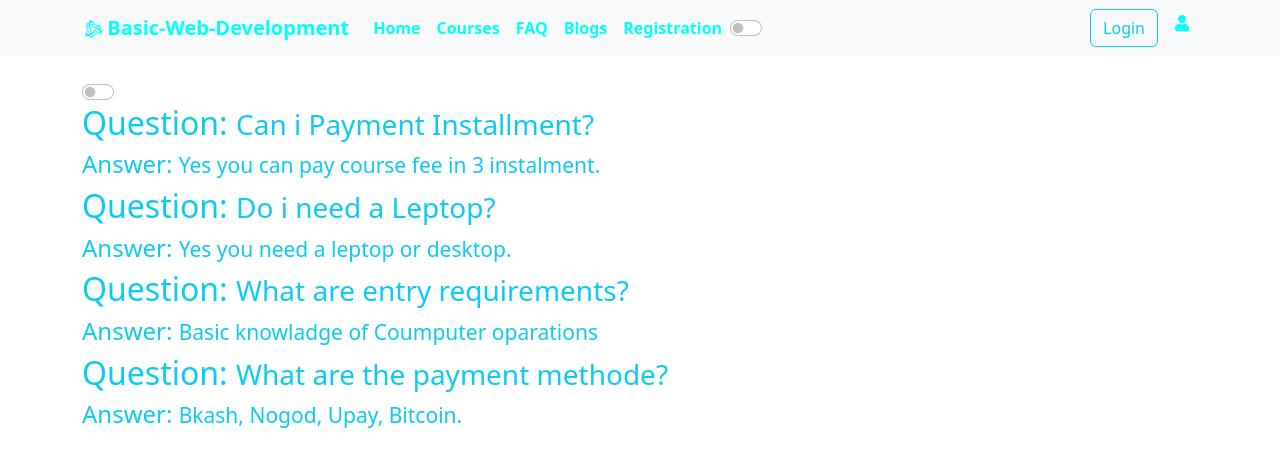
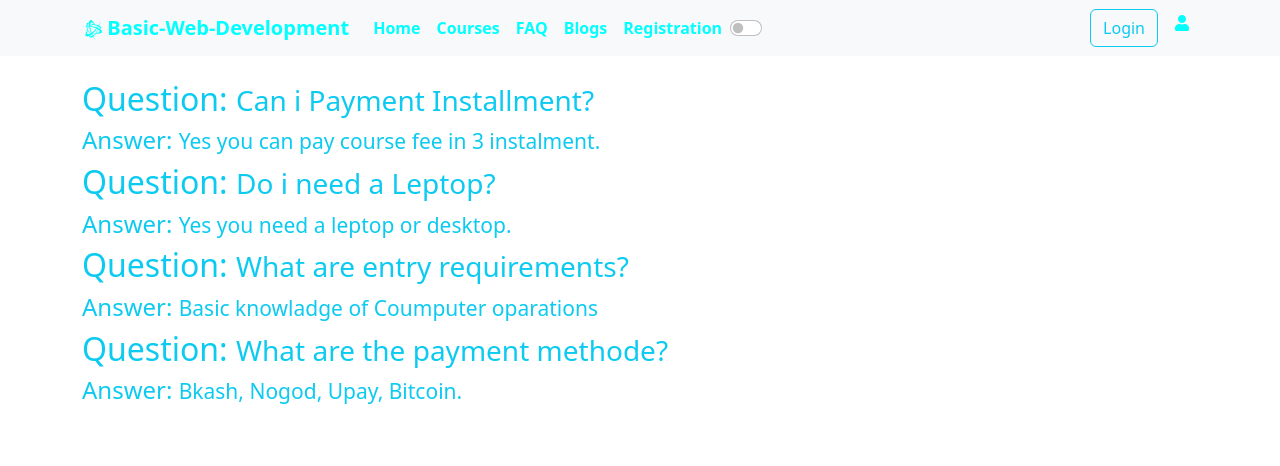
Before and after one commit to habib4224/Basic-Web-Development-client, a React (Create React App) app: page /faq in a window 1280 px wide. Shown: the top 466 px of the page. Built offline with nearby package versions, Linux system fonts and the light colour scheme; no server answers.

Commit message:
final push

```diff
--- a/src/Pages/FAQ/FAQ.js
+++ b/src/Pages/FAQ/FAQ.js
@@ -1,16 +1,10 @@
 import React from 'react';
 import { Container } from 'react-bootstrap';
-import Form from 'react-bootstrap/Form';
+
 
 const FAQ = () => {
     return (
         <Container >
-            <Form>
-                <Form.Check
-                    type="switch"
-                    id="custom-switch"
-                />
-            </Form>
             <div className='m-6, text-info'>
                 <h2> Question: <small>
                     Can i Payment Installment?
```
